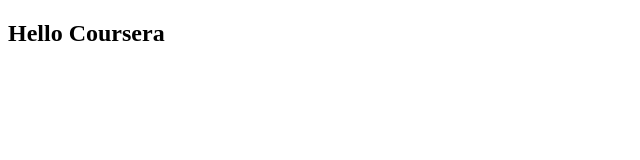
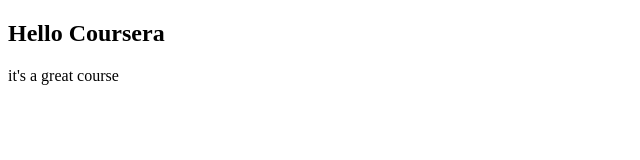
Before and after one commit to pierian218/coursera-test, a plain HTML site: page site/index.html in a window 1280 px wide. Shown: the whole page, without its empty margins (0-640 px from the left). Drawn offline with Linux system fonts and the light colour scheme.

Commit message:
small addition

```diff
--- a/site/index.html
+++ b/site/index.html
@@ -5,5 +5,6 @@
 </head>
 <body>
 	<h2>Hello Coursera</h2>
+	it's a great course
 </body>
 </html>
```
